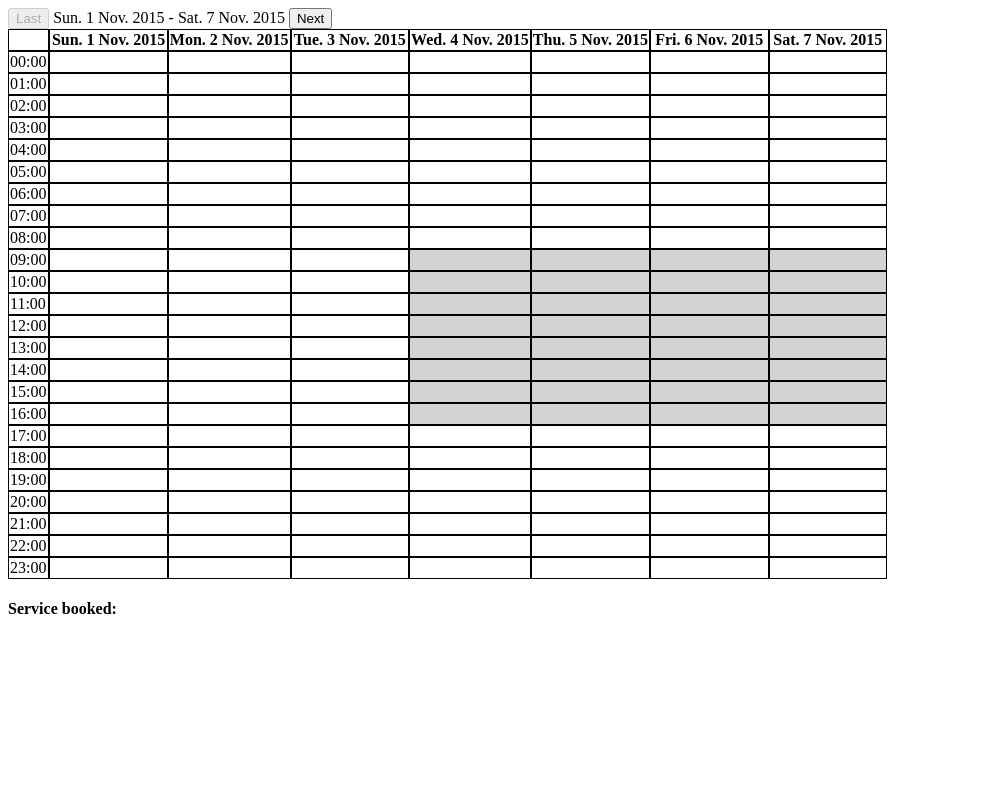
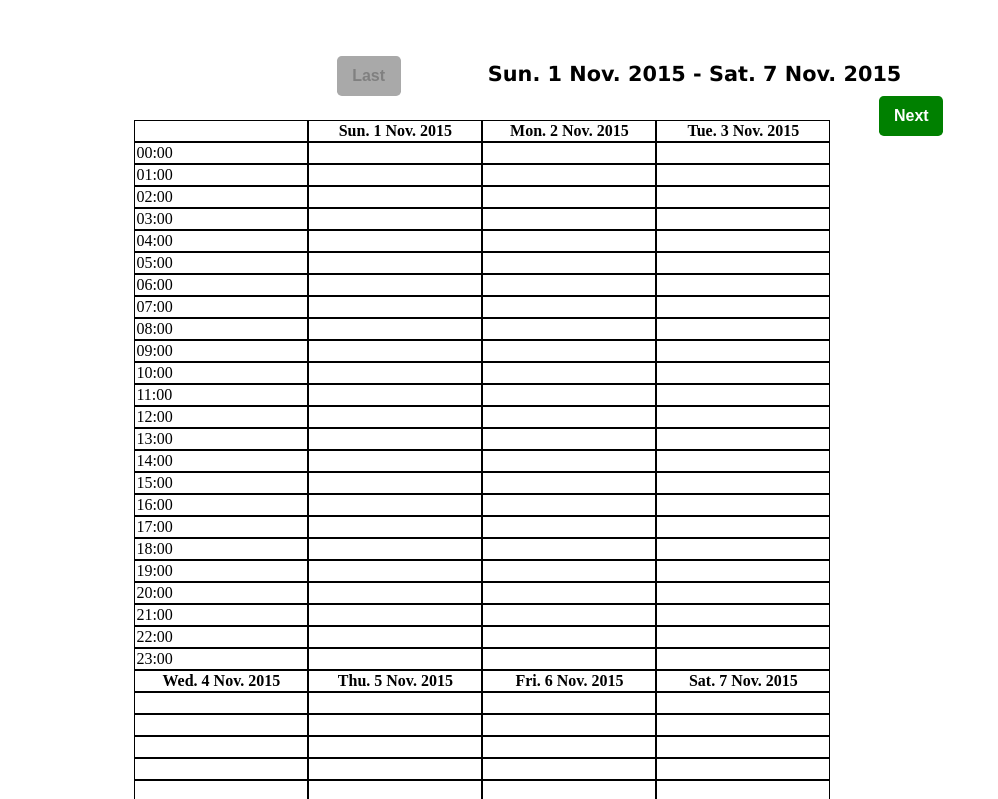
Before and after one commit to nie-xin/Calendar, a website: page index.html in a window 1280 px wide. Shown: the top 799 px of the page, without its empty margins (0-998 px from the left). Drawn offline with Linux system fonts and the light colour scheme.

Commit message:
Add simple style

```diff
--- a/styles.css
+++ b/styles.css
@@ -1,5 +1,54 @@
+#content {
+  margin: auto;
+  width: 80%;
+  padding: 3em;
+}
+
+.nav {
+  height: 4em;
+  margin: auto;
+  width: 60%;
+}
+
+.nav .nav-period {
+  padding: 0 1.5em;
+  font-family: Verdana, Arial, Helvetica, sans-serif;
+  font-weight: bold;
+  font-size: 1.3em;
+  padding-left: 4em;
+}
+
+button.next {
+  float: right;
+}
+
+.nav button {
+  height: 2.5em;
+  width: 4em;
+  font-size: 1em;
+  font-weight: bold;
+  border-radius: .3em;
+  border:none;
+  color: white;
+  background-color: green;
+}
+
+.nav button:disabled {
+  color: gray;
+  background-color: darkgray;
+}
+
+.validated {
+  margin: auto;
+  width: 50%;
+  padding-top: .5em;
+  font-family: Times, "Times New Roman", Georgia, serif;
+  font-size: 1.3em;
+}
+
 table {
   border-collapse: collapse;
+  table-layout: fixed;
 }
 
 tr {
@@ -9,6 +58,8 @@ tr {
 
 th, td {
   display: block;
+  min-width: 170px;
+  max-width: 170px;
   border: 1px solid black;
   -webkit-touch-callout: none;
   -webkit-user-select: none;
```
